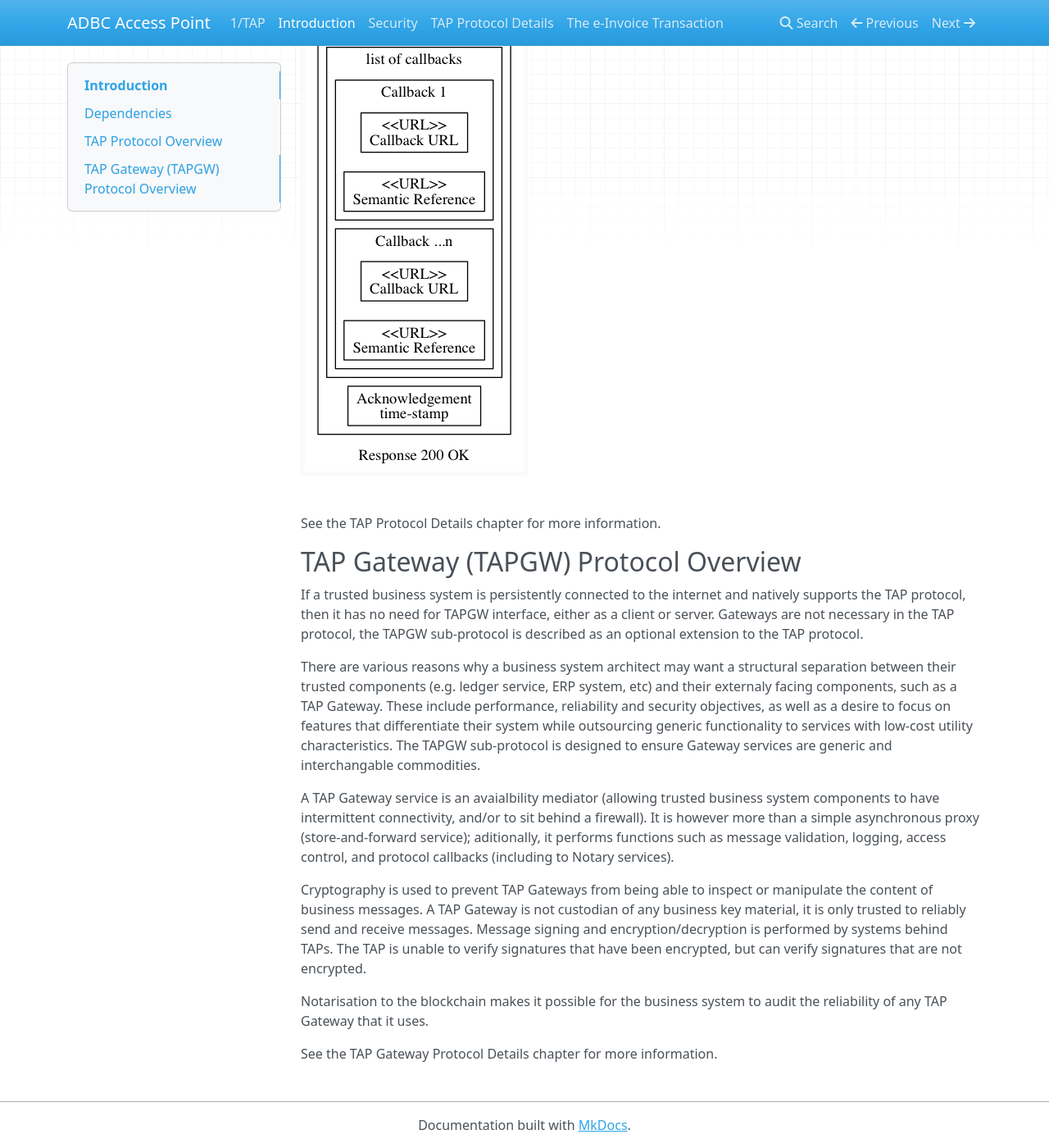
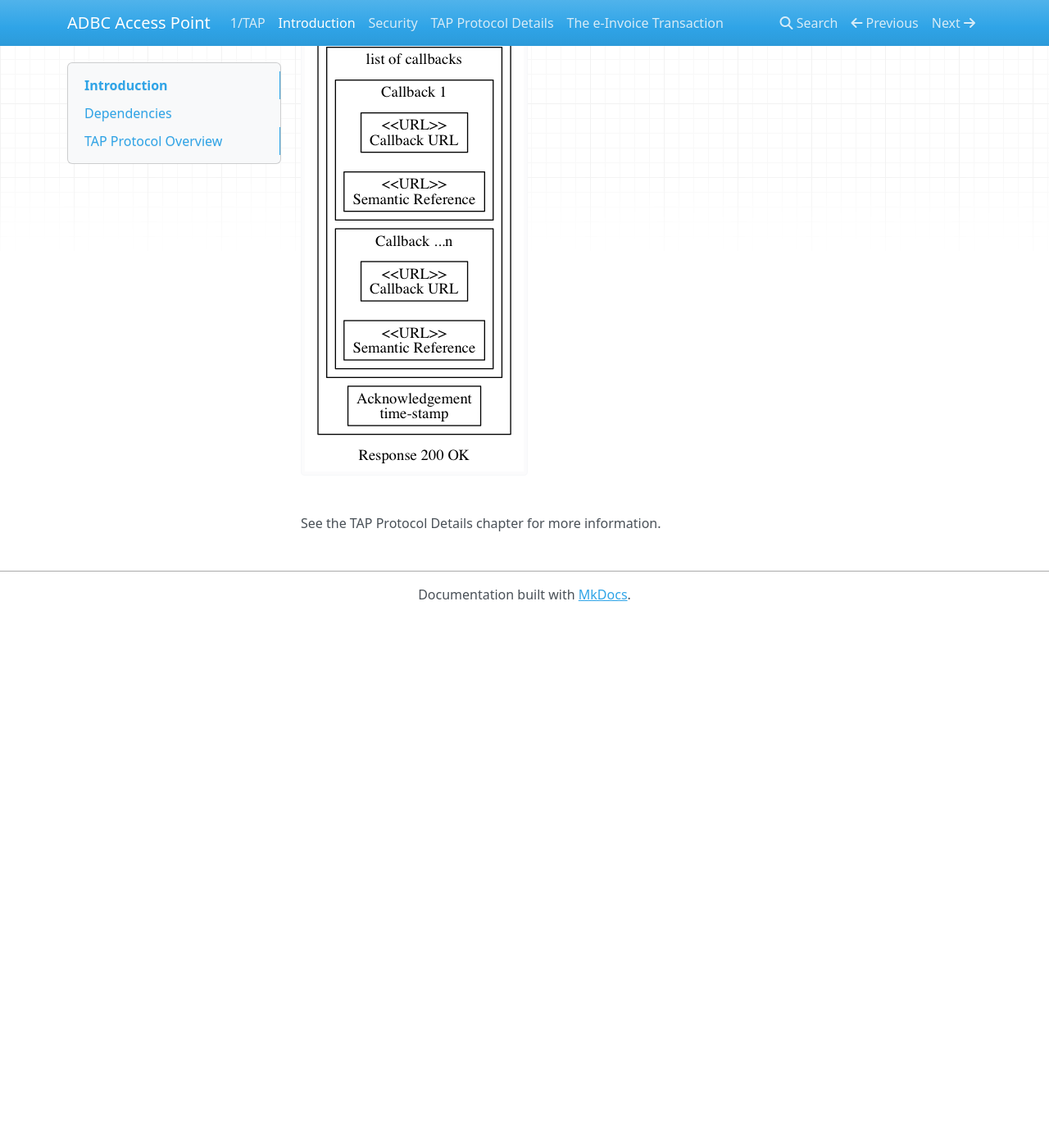
Before and after one commit to koriaf/ausdigital-tap, an MkDocs documentation site: the page built from docs/introduction.md, in a window 1280 px wide and 1400 px high, scrolled down 1900 px. Shown: the whole window at 82% size. Built offline with MkDocs 1.6.1, drawn with Linux system fonts in a browser that asks for light colours; nearby versions of some CDN libraries; after the commit the page ends 2653 px from its top, so only the background shows below that.

Commit message:
remove TAG-GW from TAP

```diff
--- a/docs/introduction.md
+++ b/docs/introduction.md
@@ -53,18 +53,3 @@ When a valid message is received, the TAP issues an HTTP 200 status and returns
 ![Illustration of HTTP 200 response](./tap_overview_response.png "Response 200 OK")
 
 See the TAP Protocol Details chapter for more information.
-
-
-## TAP Gateway (TAPGW) Protocol Overview
-
-If a trusted business system is persistently connected to the internet and natively supports the TAP protocol, then it has no need for TAPGW interface, either as a client or server. Gateways are not necessary in the TAP protocol, the TAPGW sub-protocol is described as an optional extension to the TAP protocol.
-
-There are various reasons why a business system architect may want a structural separation between their trusted components (e.g. ledger service, ERP system, etc) and their externaly facing components, such as a TAP Gateway. These include performance, reliability and security objectives, as well as a desire to focus on features that differentiate their system while outsourcing generic functionality to services with low-cost utility characteristics. The TAPGW sub-protocol is designed to ensure Gateway services are generic and interchangable commodities.
-
-A TAP Gateway service is an avaialbility mediator (allowing trusted business system components to have intermittent connectivity, and/or to sit behind a firewall). It is however more than a simple asynchronous proxy (store-and-forward service); aditionally, it performs functions such as message validation, logging, access control, and protocol callbacks (including to Notary services).
-
-Cryptography is used to prevent TAP Gateways from being able to inspect or manipulate the content of business messages. A TAP Gateway is not custodian of any business key material, it is only trusted to reliably send and receive messages. Message signing and encryption/decryption is performed by systems behind TAPs. The TAP is unable to verify signatures that have been encrypted, but can verify signatures that are not encrypted.
-
-Notarisation to the blockchain makes it possible for the business system to audit the reliability of any TAP Gateway that it uses.
-
-See the TAP Gateway Protocol Details chapter for more information.
```
